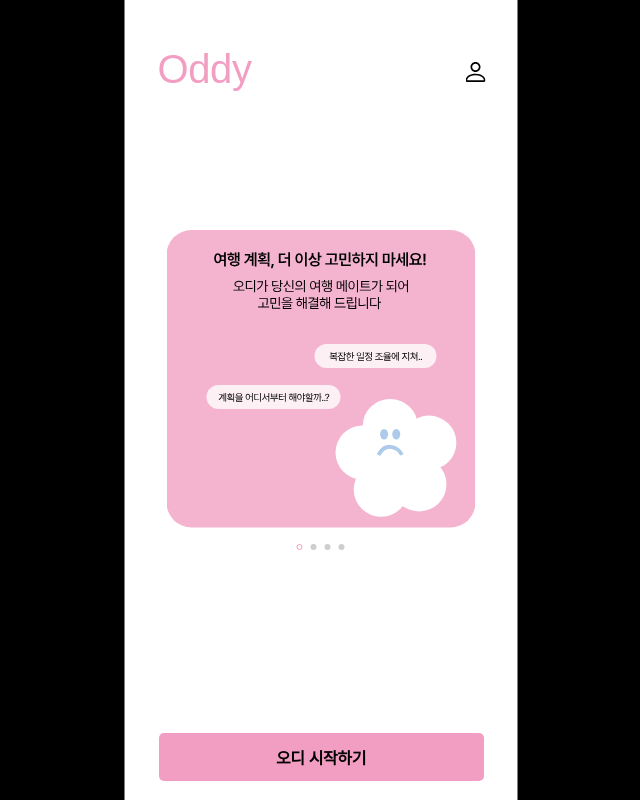
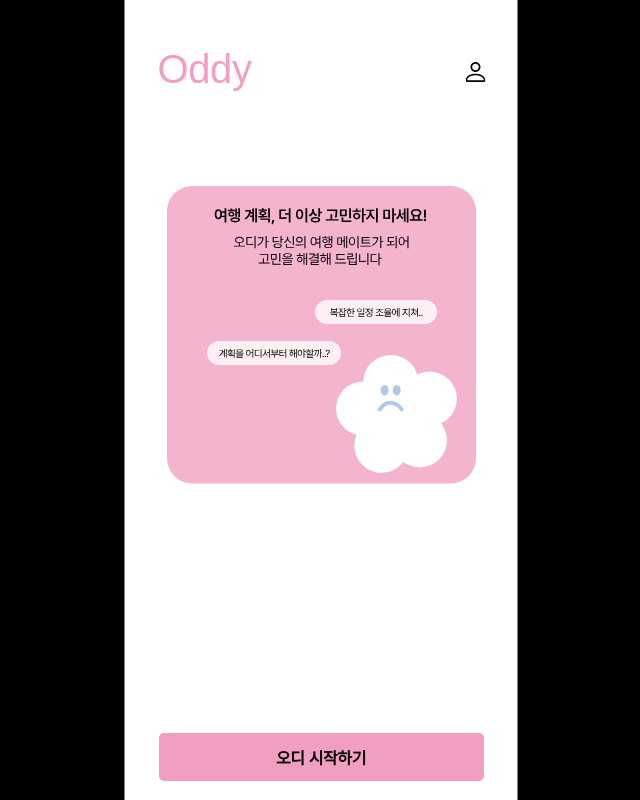
Before and after one commit to Team-Oddy/Oddy, a Django app: page / in a window 1280 px wide. Shown: the whole page, without its empty margins (319-959 px from the left). Run offline with Django 5.2, Linux system fonts and the light colour scheme; a user stored in the database is signed in; some libraries are stand-ins or nearby versions; some web fonts are replaced.

Commit message:
[fix] 프론트 버튼 위치 수정

```diff
--- a/static/css/tystyle.css
+++ b/static/css/tystyle.css
@@ -523,9 +523,10 @@
     border: 0px;
     border-color: var(--gray02);
     background: var(--gray02);
-    position: absolute;
-    top: 705px;
-    left: 34px;
+    position: fixed;
+    bottom: 1.2rem;
+    transform: translateX(-50%);
+    left: 50%;
     display: flex;
     justify-content: center;
     align-items: center;
--- a/templates/main.html
+++ b/templates/main.html
@@ -10,8 +10,10 @@
         position: relative;
         width: 309px;
         height: 320px;
-        left: 42px;
-        top: 230px;
+        position: fixed;
+        transform: translateX(-50%);
+        left: 50%;
+        top: 175px;
         overflow: hidden;
     }
 
```
Also changed, not shown: static/image/tutorial_1.svg, static/image/tutorial_2.svg, static/image/tutorial_3.svg, static/image/tutorial_4.svg.
